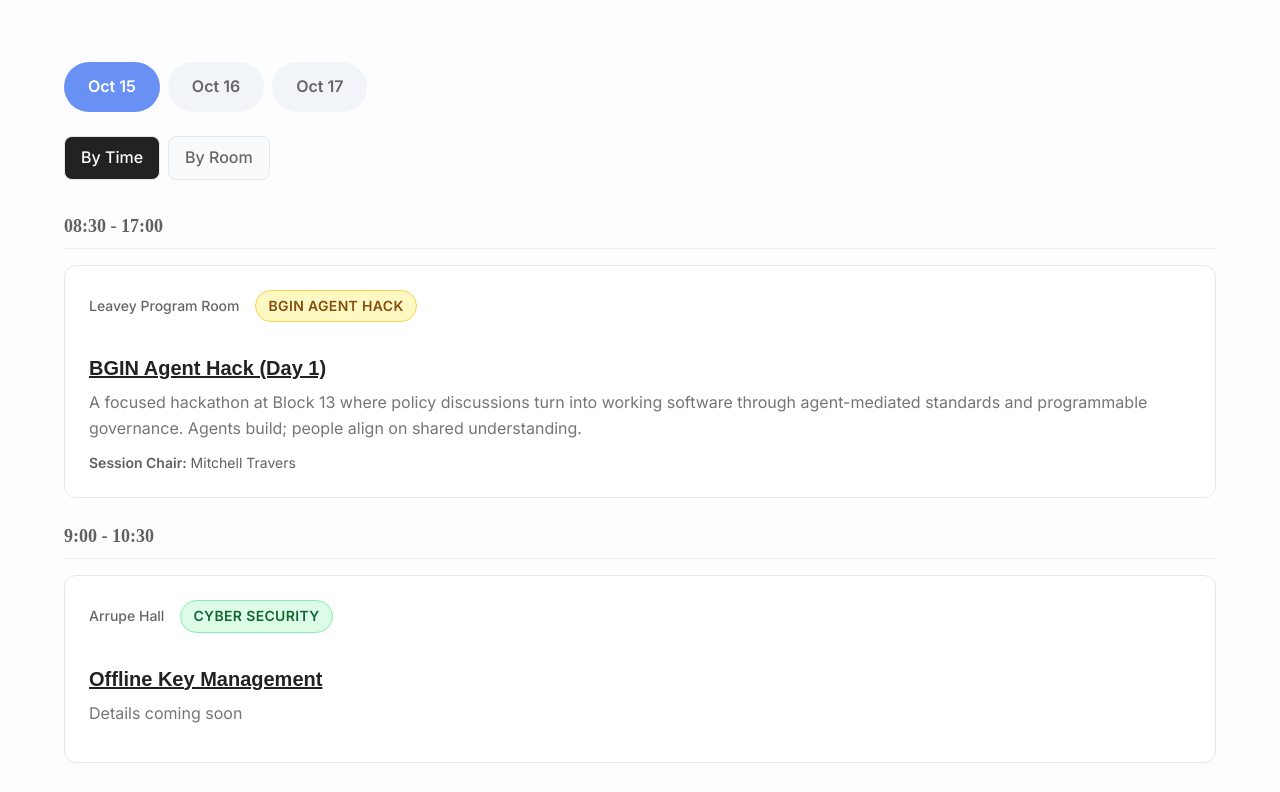
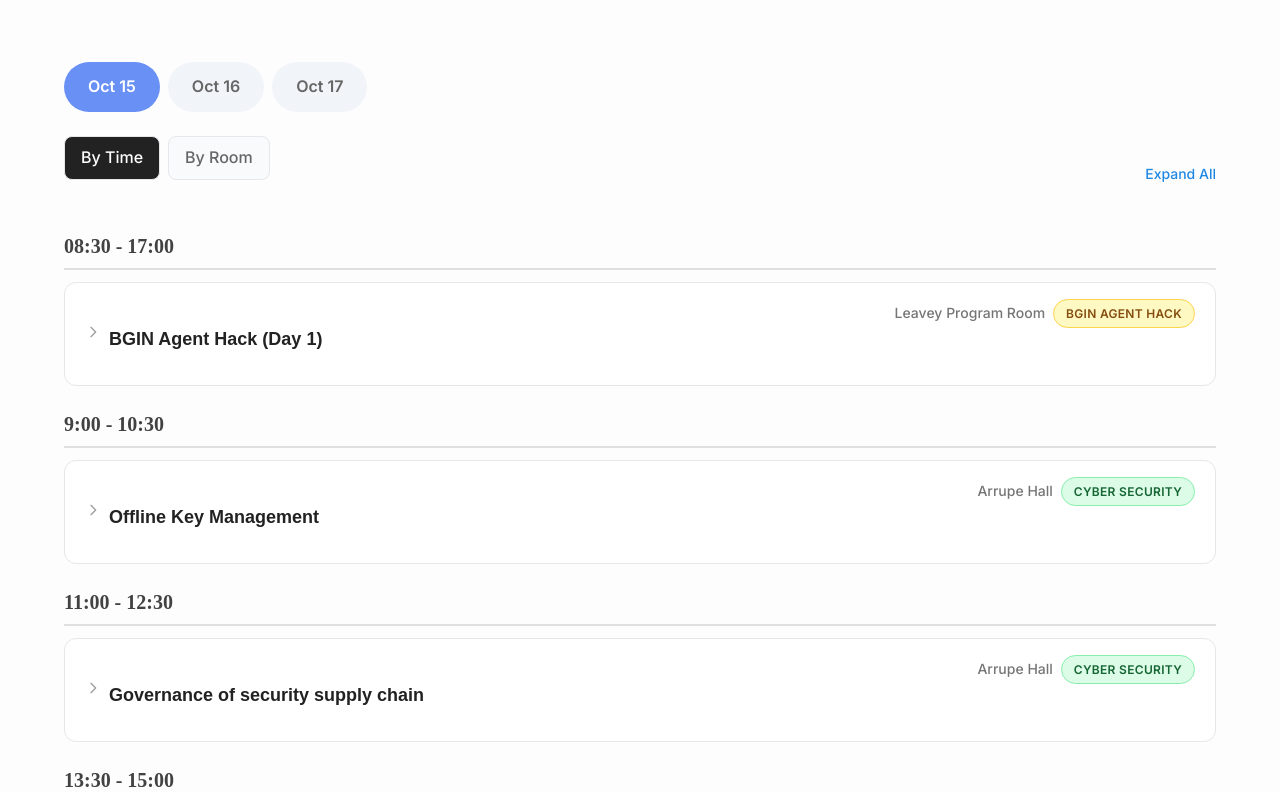
Before and after one commit to bgin-global/bgin-homepage, a Next.js app: page /events/20251015-block13 in a window 1280 px wide. Shown: the part 2082-2874 px from the top of the page. Built offline with nearby package versions, Linux system fonts and the light colour scheme.

Commit message:
made program section more compact

```diff
--- a/app/events/20251015-block13/page.tsx
+++ b/app/events/20251015-block13/page.tsx
@@ -47,6 +47,19 @@ export default function Block13Page() {
 
   const [activeDay, setActiveDay] = useState<'day1' | 'day2' | 'day3'>(getDefaultDay());
   const [viewMode, setViewMode] = useState<'time' | 'room'>('time');
+  const [expandedSessions, setExpandedSessions] = useState<Set<string>>(new Set());
+
+  const toggleSessionExpansion = (sessionId: string) => {
+    setExpandedSessions(prev => {
+      const newSet = new Set(prev);
+      if (newSet.has(sessionId)) {
+        newSet.delete(sessionId);
+      } else {
+        newSet.add(sessionId);
+      }
+      return newSet;
+    });
+  };
 
   return (
     <main className="block13-page min-h-screen bg-white w-screen">
@@ -118,7 +131,8 @@ export default function Block13Page() {
             ))}
           </div>
 
-          {/* View Toggle */}
+          {/* View Toggle and Expand Controls */}
+          <div className="flex justify-between items-center mb-4">
             <div className="block13-toggle-group">
               <button
                 onClick={() => setViewMode('time')}
@@ -133,6 +147,21 @@ export default function Block13Page() {
                 By Room
               </button>
             </div>
+            <button
+              onClick={() => setExpandedSessions(expandedSessions.size > 0 ? new Set() : new Set(
+                viewMode === 'time'
+                  ? Object.entries(groupSessionsByTime(program[activeDay])).flatMap(([time, sessions]: [string, any]) =>
+                      sessions.map((_: any, idx: number) => `${activeDay}-${time}-${idx}`)
+                    )
+                  : Object.entries(groupSessionsByRoom(program[activeDay])).flatMap(([roomName, sessions]: [string, any]) =>
+                      sessions.map((_: any, idx: number) => `${activeDay}-room-${roomName}-${idx}`)
+                    )
+              ))}
+              className="text-sm text-blue-600 hover:text-blue-800 font-medium"
+            >
+              {expandedSessions.size > 0 ? 'Collapse All' : 'Expand All'}
+            </button>
+          </div>
 
           {/* Program Content */}
           <div className="space-y-6">
@@ -140,53 +169,80 @@ export default function Block13Page() {
               // Time-based view
               <div className="space-y-6">
                 {Object.entries(groupSessionsByTime(program[activeDay])).map(([time, sessions]: [string, any]) => (
-                  <div key={time} className="space-y-4">
-                    <h3 className="text-lg font-semibold text-gray-700 border-b pb-2">{time}</h3>
-                    <div className="space-y-4">
-                      {sessions.map((session: any, idx: number) => (
-                        <div key={idx} className="block13-session-card">
+                  <div key={time} className="space-y-3">
+                    <h3 className="text-xl font-bold text-gray-800 border-b-2 border-gray-300 pb-2">{time}</h3>
+                    <div className="space-y-2">
+                      {sessions.map((session: any, idx: number) => {
+                        const sessionKey = `${activeDay}-${time}-${idx}`;
+                        const isExpanded = expandedSessions.has(sessionKey);
+
+                        return (
+                          <div key={idx} className="block13-session-card cursor-pointer" onClick={() => toggleSessionExpansion(sessionKey)}>
                             <div className="flex flex-col">
-                            <div className="block13-session-meta mb-2">
-                              <span className="block13-session-room font-medium">{session.room}</span>
+                              <div className="flex flex-row justify-between items-start mb-1">
+                                <div className="flex items-center gap-2 flex-grow">
+                                  <svg
+                                    className={`w-4 h-4 text-gray-500 transition-transform ${isExpanded ? 'rotate-90' : ''}`}
+                                    fill="none"
+                                    stroke="currentColor"
+                                    viewBox="0 0 24 24"
+                                  >
+                                    <path strokeLinecap="round" strokeLinejoin="round" strokeWidth={2} d="M9 5l7 7-7 7" />
+                                  </svg>
+                                  <h3 className="block13-session-title">{session.title}</h3>
+                                </div>
+                                <div className="flex items-center gap-2 ml-3 flex-shrink-0">
+                                  <span className="text-sm text-gray-600 font-medium">{session.room}</span>
                                   {session.wg !== 'General' && (
                                     <span className={`block13-wg-badge ${session.wg.toLowerCase().replace(/\s+/g, '-')}`}>
                                       {session.wg}
                                     </span>
                                   )}
                                 </div>
-                            <Link href={session.detailPage} className="hover:text-blue-600">
-                              <h3 className="block13-session-title text-xl mb-2">{session.title}</h3>
-                            </Link>
-                            <p className="text-gray-600 mb-3">{session.summary}</p>
+                              </div>
+
+                              {isExpanded && (
+                                <>
+                                  <p className="text-sm text-gray-600 mb-2">{session.summary}</p>
                                   {(session.sessionChair !== 'TBD' || session.contributors !== 'TBD') && (
-                              <div className="text-sm text-gray-700 space-y-1">
+                                    <div className="text-xs text-gray-700 flex flex-wrap gap-3 mb-2">
                                       {session.sessionChair !== 'TBD' && (
-                                  <p><span className="font-semibold">Session Chair:</span> {session.sessionChair}</p>
+                                        <span><span className="font-semibold">Chair:</span> {session.sessionChair}</span>
                                       )}
                                       {session.contributors !== 'TBD' && session.contributors !== 'Optional - List of speakers' && (
-                                  <p><span className="font-semibold">Main Contributor:</span> {session.contributors}</p>
+                                        <span><span className="font-semibold">Contributor:</span> {session.contributors}</span>
                                       )}
                                     </div>
                                   )}
                                   {session.documents && session.documents.filter((doc: any) => doc.link && doc.link.trim() !== '').length > 0 && (
-                              <div className="mt-3">
-                                <p className="text-sm font-semibold text-gray-700 mb-1">Documents:</p>
+                                    <div className="mt-2 flex items-center gap-2 flex-wrap">
                                       {session.documents.filter((doc: any) => doc.link && doc.link.trim() !== '').map((doc: any, docIdx: number) => (
                                         <a
                                           key={docIdx}
                                           href={doc.link}
                                           target="_blank"
                                           rel="noopener noreferrer"
-                                    className="text-sm text-blue-600 hover:underline block"
+                                          className="text-xs text-blue-600 hover:underline"
+                                          onClick={(e) => e.stopPropagation()}
                                         >
                                           📄 {doc.title}
                                         </a>
                                       ))}
                                     </div>
                                   )}
+                                  <Link
+                                    href={session.detailPage}
+                                    className="text-sm text-blue-600 hover:underline mt-2 inline-block"
+                                    onClick={(e) => e.stopPropagation()}
+                                  >
+                                    View full session details →
+                                  </Link>
+                                </>
+                              )}
                             </div>
                           </div>
-                      ))}
+                        );
+                      })}
                     </div>
                   </div>
                 ))}
@@ -339,34 +395,61 @@ export default function Block13Page() {
 
                       {/* Sessions in this room */}
                       <div className="space-y-3 ml-4">
-                        {sessions.map((session: any, idx: number) => (
-                          <div key={idx} className="block13-session-card">
+                        {sessions.map((session: any, idx: number) => {
+                          const sessionKey = `${activeDay}-room-${roomName}-${idx}`;
+                          const isExpanded = expandedSessions.has(sessionKey);
+
+                          return (
+                            <div key={idx} className="block13-session-card cursor-pointer" onClick={() => toggleSessionExpansion(sessionKey)}>
                               <div className="flex flex-col">
-                              <div className="block13-session-meta mb-2">
-                                <span className="block13-session-time font-bold">{session.displayTime}</span>
+                                <div className="flex flex-row justify-between items-start mb-1">
+                                  <div className="flex items-center gap-2 flex-grow">
+                                    <svg
+                                      className={`w-4 h-4 text-gray-500 transition-transform ${isExpanded ? 'rotate-90' : ''}`}
+                                      fill="none"
+                                      stroke="currentColor"
+                                      viewBox="0 0 24 24"
+                                    >
+                                      <path strokeLinecap="round" strokeLinejoin="round" strokeWidth={2} d="M9 5l7 7-7 7" />
+                                    </svg>
+                                    <h4 className="block13-session-title">{session.title}</h4>
+                                  </div>
+                                  <div className="flex items-center gap-2 ml-3 flex-shrink-0">
+                                    <span className="text-sm font-bold text-gray-800">{session.displayTime}</span>
                                     {session.wg !== 'General' && (
                                       <span className={`block13-wg-badge ${session.wg.toLowerCase().replace(/\s+/g, '-')}`}>
                                         {session.wg}
                                       </span>
                                     )}
                                   </div>
-                              <Link href={session.detailPage} className="hover:text-blue-600">
-                                <h4 className="block13-session-title text-lg">{session.title}</h4>
-                              </Link>
-                              <p className="text-gray-600 mt-1">{session.summary}</p>
+                                </div>
+
+                                {isExpanded && (
+                                  <>
+                                    <p className="text-sm text-gray-600 mb-2">{session.summary}</p>
                                     {(session.sessionChair !== 'TBD' || session.contributors !== 'TBD') && (
-                                <div className="text-sm text-gray-700 mt-2 space-y-1">
+                                      <div className="text-xs text-gray-700 flex flex-wrap gap-3 mb-2">
                                         {session.sessionChair !== 'TBD' && (
-                                    <p><span className="font-semibold">Session Chair:</span> {session.sessionChair}</p>
+                                          <span><span className="font-semibold">Chair:</span> {session.sessionChair}</span>
                                         )}
                                         {session.contributors !== 'TBD' && session.contributors !== 'Optional - List of speakers' && (
-                                    <p><span className="font-semibold">Main Contributor:</span> {session.contributors}</p>
+                                          <span><span className="font-semibold">Contributor:</span> {session.contributors}</span>
                                         )}
                                       </div>
                                     )}
+                                    <Link
+                                      href={session.detailPage}
+                                      className="text-sm text-blue-600 hover:underline mt-2 inline-block"
+                                      onClick={(e) => e.stopPropagation()}
+                                    >
+                                      View full session details →
+                                    </Link>
+                                  </>
+                                )}
                               </div>
                             </div>
-                        ))}
+                          );
+                        })}
                       </div>
                     </div>
                   );
--- a/styles/block13.css
+++ b/styles/block13.css
@@ -215,7 +215,7 @@
   display: inline-block;
   padding: 0.25rem 0.75rem;
   border-radius: 50px;
-  font-size: 0.875rem;
+  font-size: 0.75rem;
   font-weight: 600;
   text-transform: uppercase;
   letter-spacing: 0.025em;
@@ -378,12 +378,12 @@
   color: white;
 }
 
-/* Session Cards */
+/* Session Cards - Compact */
 .block13-session-card {
   background: white;
   border: 1px solid var(--bgin-border);
   border-radius: var(--card-radius);
-  padding: 1.5rem;
+  padding: 1rem 1.25rem;
   transition: all 0.3s ease;
 }
 
@@ -395,7 +395,7 @@
   display: flex;
   align-items: center;
   gap: 1rem;
-  margin-bottom: 0.75rem;
+  margin-bottom: 0.5rem;
   flex-wrap: wrap;
 }
 
@@ -412,9 +412,9 @@
 
 .block13-session-title {
   font-family: 'Familjen Grotesk', sans-serif;
-  font-size: 1.25rem;
+  font-size: 1.125rem;
   font-weight: 700;
-  margin-bottom: 0.5rem;
+  margin-bottom: 0.375rem;
   color: var(--bgin-text);
 }
 
```
Lines whose indentation alone changed are shown as unchanged.
